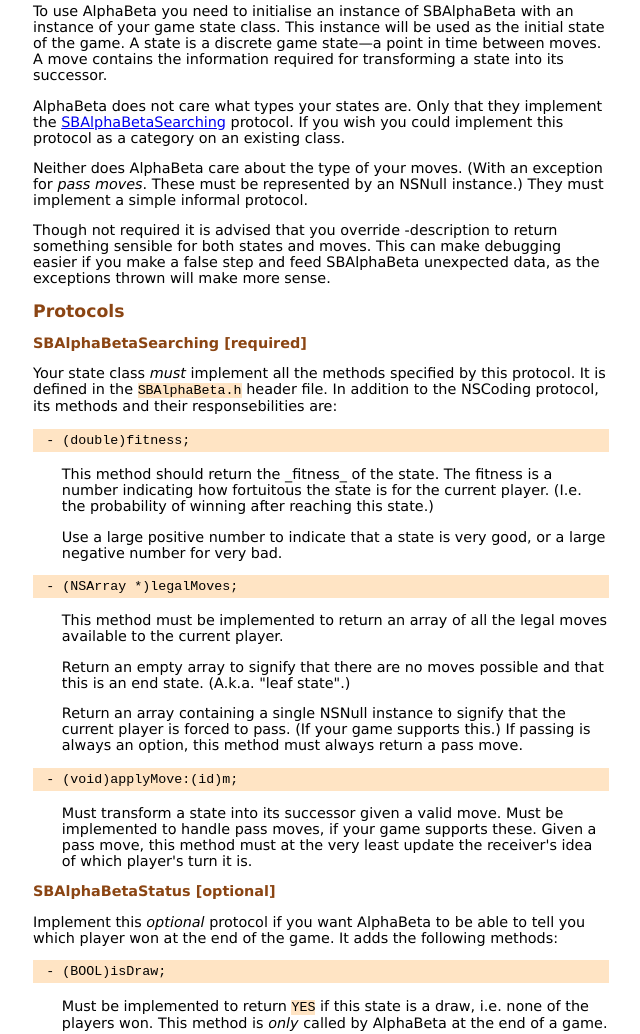
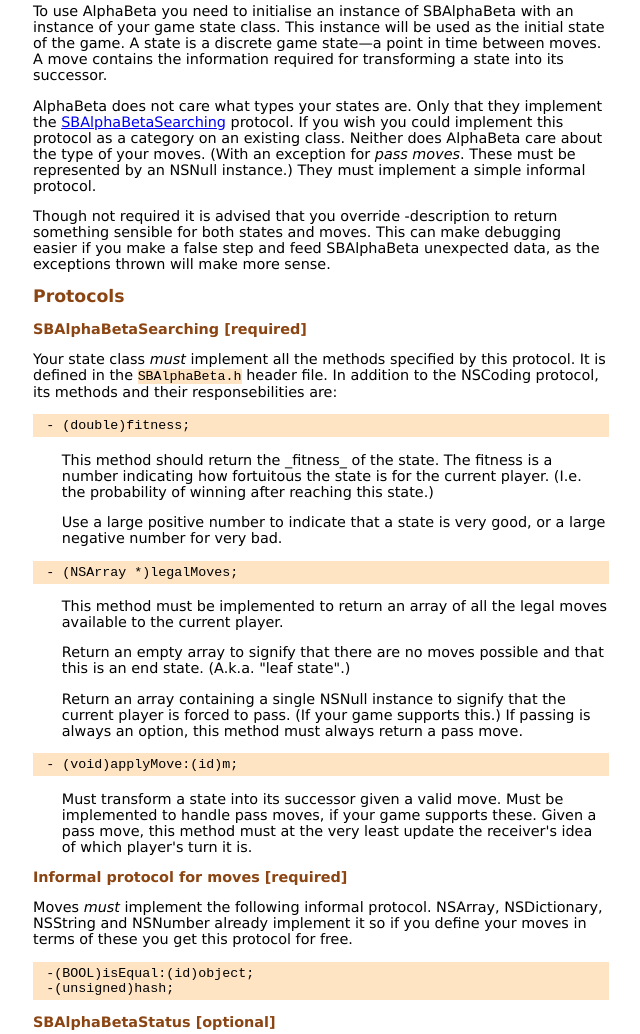
Before and after one commit to stig/AlphaBeta, a plain HTML site: page Docs/index.html in a window 1280 px wide. Shown: the part 445-1479 px from the top of the page, without its empty margins (319-959 px from the left). Drawn offline with Linux system fonts and the light colour scheme.

Commit message:
slight reorg. put required protocols together

```diff
--- a/Docs/index.html
+++ b/Docs/index.html
@@ -58,11 +58,10 @@ information required for transforming a state into its successor.</p>
 <p>AlphaBeta does not care what types your states are. Only that they
 implement the <a href="#alphabetasearching">SBAlphaBetaSearching</a>
 protocol. If you wish you could implement this protocol as a category
-on an existing class.</p>
-
-<p>Neither does AlphaBeta care about the type of your moves. (With an
-exception for <em>pass moves</em>. These must be represented by an
-NSNull instance.) They must implement a simple informal protocol. </p>
+on an existing class. Neither does AlphaBeta care about the type of
+your moves. (With an exception for <em>pass moves</em>. These must be
+represented by an NSNull instance.) They must implement a simple
+informal protocol. </p>
 
 <p>Though not required it is advised that you override -description to
 return something sensible for both states and moves. This can make
@@ -110,6 +109,19 @@ Given a pass move, this method must at the very least update the
 receiver's idea of which player's turn it is.</p></dd>
 
 </dl>
+
+<h3>Informal protocol for moves [required]</h3>
+
+<p>Moves <em>must</em> implement the following informal protocol.
+NSArray, NSDictionary, NSString and NSNumber already implement it so
+if you define your moves in terms of these you get this protocol for
+free.</p>
+
+<pre>
+-(BOOL)isEqual:(id)object;
+-(unsigned)hash;
+</pre>
+
 
 <h3>SBAlphaBetaStatus [optional]</h3>
 
@@ -174,21 +186,6 @@ deduce this information from just a set of co-ordinates.</p>
 <p>A word of warning: you have to do some profiling to find out what
 works best for your specific case. In my implementation of Reversi
 there is no appreciative difference in performance of the two.</p>
-
-
-<h3>Informal protocol for moves [required]</h3>
-
-<p>Moves <em>must</em> implement the following informal protocol.
-NSArray, NSDictionary, NSString and NSNumber already implement it so
-if you define your moves in terms of these you get this protocol for
-free.</p>
-
-<pre>
--(BOOL)isEqual:(id)object;
--(unsigned)hash;
-</pre>
-
-<p>
 
 <h2 id="methods">Methods of SBAlphaBeta</h2>
 
```
